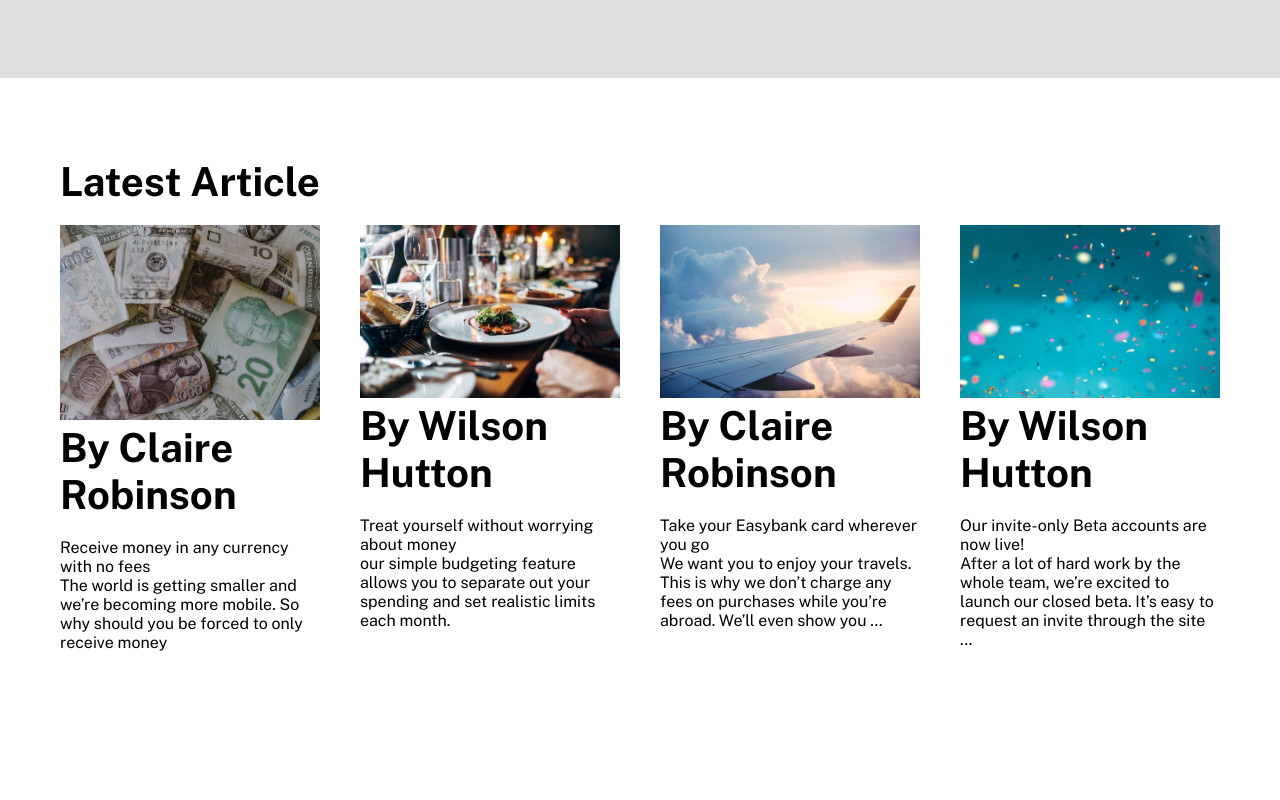
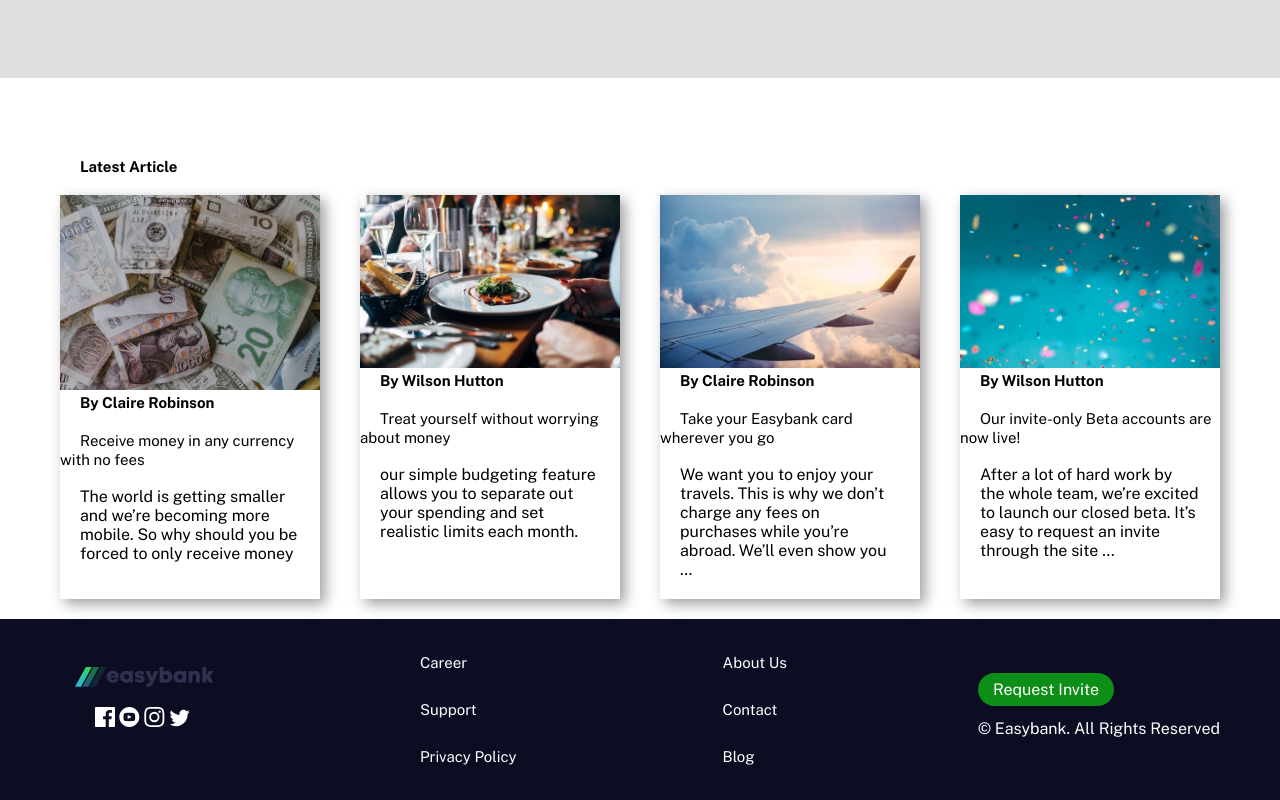
Before and after one commit to FORTUNE-ELKASSY/easybank, a plain HTML site: page index.html in a window 1280 px wide. Shown: the part 1235-2035 px from the top of the page. Before the commit the page ends 1907 px from the top, so only its background shows below. Drawn offline with nearby package versions, Linux system fonts and the light colour scheme.

Commit message:
made an update

```diff
--- a/css/style.css
+++ b/css/style.css
@@ -43,6 +43,7 @@ a{
     padding: 10px 50px;
     margin: 20px;
     justify-content: space-between;
+
 }
 .introduction p{
     margin-bottom: 20px;
@@ -82,6 +83,7 @@ a{
 
 .image-icons h2{
     margin: 16px 0;
+
 }
 
 .guitarist{
@@ -91,7 +93,9 @@ a{
 
 .guitarist h3{
     margin-bottom: 20px;
-    font-size: 40px;
+    font-size: 15px;
+    padding-left: 20px;
+    padding-right: 20px;
 }
 
 .guitarist-img{
@@ -103,3 +107,56 @@ a{
 .guitarist-img img{
     width: 100%;
 }
+.guitarist-img div{
+    box-shadow: 5px 5px 13px rgb(158, 158, 158);
+    padding-bottom:20px ;
+}
+.guitarist-img span{
+    font-size: 15px;
+    width: 30%;
+    padding-left: 20px;
+    padding-right: 20px;
+
+}
+.guitarist-img p{
+    padding-top: 7%;
+    padding-left: 20px;
+    padding-right: 20px;
+}
+
+#foot{
+    background-color: rgb(12, 12, 34);
+    padding: 20px 60px;
+    color: white;
+    display: flex;
+    align-items: center;
+    justify-content: space-between;
+
+}
+.footer{
+    padding: 20px 0px;
+}
+.foot-icons{
+margin: 20px;
+    gap: 10px;
+    column-rule-color: white;
+}
+.foot-links1, .foot-links2{
+    display: flex;
+    flex-direction: column;
+    color: white;
+    font-size: 15px;
+}
+.foot-ter{
+    display: flex;
+    flex-direction: column;
+    color: white;
+    padding: 15px;
+}
+.foot-links1 a,.foot-links2 a{
+    color: white;
+    padding: 15px;
+}
+.reserved p{
+    margin-top: 20px;
+}
--- a/index.html
+++ b/index.html
@@ -163,5 +163,44 @@
         </div>
     </div>
 </section>
+<section id="foot">
+        <div class="foot-ter">
+            <img src="images/logo.svg" alt="">
+
+            <div class="foot-icons">
+
+                <img src="images/icon-facebook.svg" alt="">
+
+
+                <img src="images/icon-youtube.svg" alt="">
+
+
+                <img src="images/icon-instagram.svg" alt="">
+
+
+                <img src="images/icon-twitter.svg" alt="">
+
+             </div>
+        </div>
+        <div class="foot-links1">
+            <a href="">Career</a>
+            <a href="">Support</a>
+            <a href="">Privacy Policy</a>
+        </div>
+
+        <div class="foot-links2">
+            <a href="">About Us</a>
+            <a href="">Contact</a>
+            <a href="">Blog</a>
+        </div>
+
+        <div class="reserved">
+           <a style="color:white ; border-radius: 30px;background-color:rgba(14, 238, 14, 0.575);width: 10%;padding: 7px 15px;" href="">Request Invite</a>
+           <p>
+            &copy; Easybank. All Rights Reserved
+           </p>
+        </div>
+
+</section>
 </body>
 </html>
```
